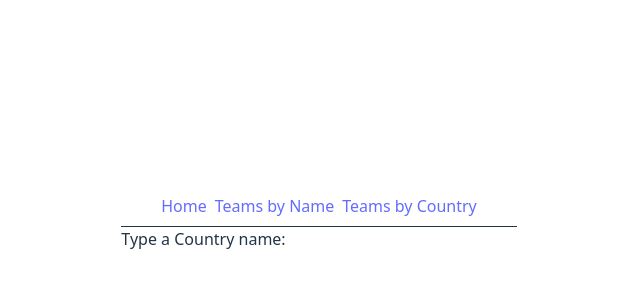
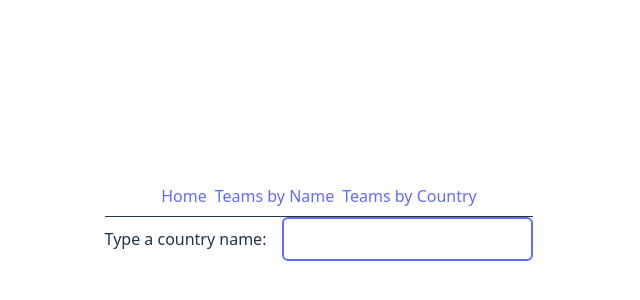
Before and after one commit to Camilo-Suarez98/football-info, a React (Vite) app: page /search-teams-by-country in a window 1280 px wide. Shown: the part 182-482 px from the top of the page, without its empty margins (321-961 px from the left). Built offline with nearby package versions, Linux system fonts and the light colour scheme.

Commit message:
include styles in page

```diff
--- a/src/routes/search-teams-by-country.tsx
+++ b/src/routes/search-teams-by-country.tsx
@@ -38,28 +38,32 @@ function RouteComponent() {
 
   return (
     <div>
-      <form onSubmit={handleSubmit}>
+      <form onSubmit={handleSubmit} className='text-center'>
         <label htmlFor="country">
-          Type a Country name:
+          Type a country name:
           <input
-            id="country"
-            type="text"
+            id='country'
+            type='text'
+            className='ml-4 p-2 border-2 border-[#646cff] rounded-md'
             value={country}
             onChange={handleInputValue}
             required
           />
         </label>
       </form>
+      <div className='grid grid-cols-3'>
         {data.slice(0, 20).map((info) => (
           <Link
             to='/team-detail/$teamName'
             params={{ teamName: info.team.name.toLocaleLowerCase() }}
             key={info.team.id}
+            className='flex flex-col justify-center items-center'
           >
             <h3>{info.team.name}</h3>
             <img src={info.team.logo} alt="Team logo" />
           </Link>
         ))}
       </div>
+    </div>
   )
 }
```
Lines whose indentation alone changed are shown as unchanged.
